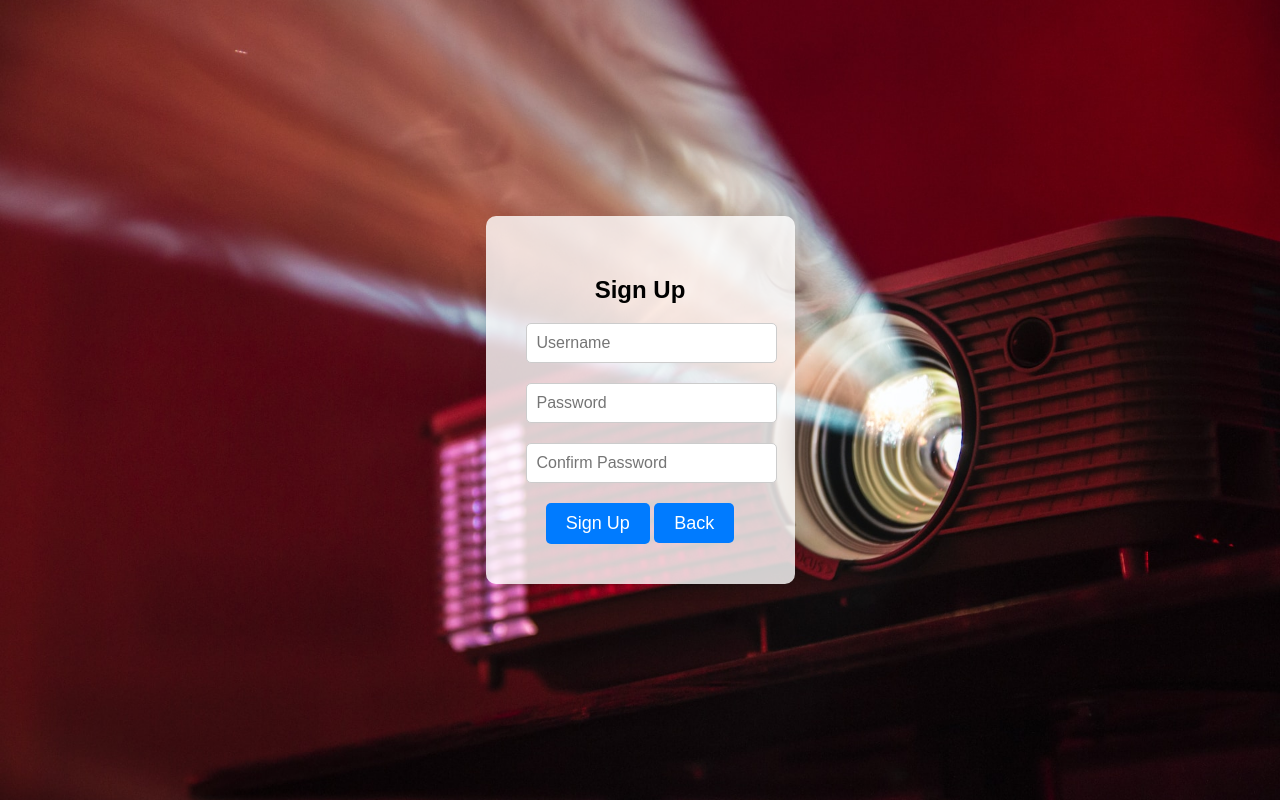
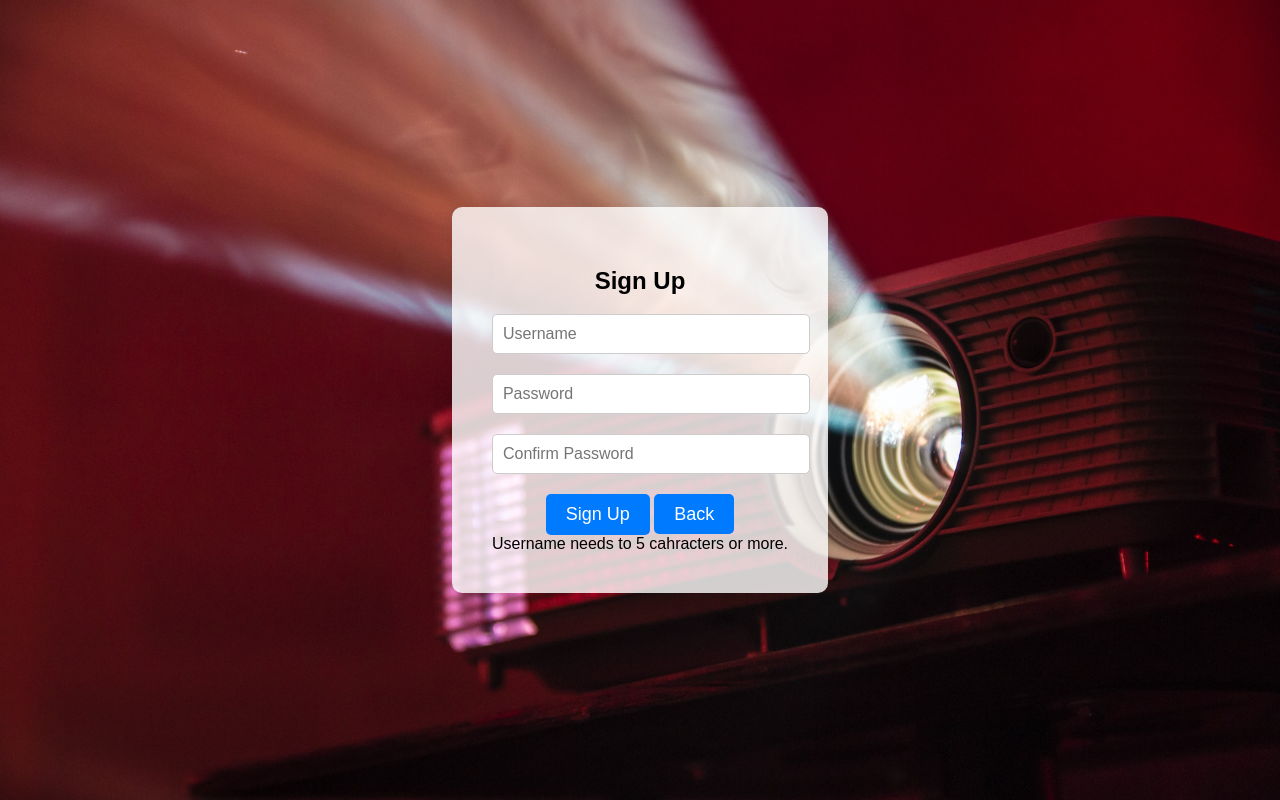
Before and after one commit to Moon350/movie_database, a website: page Public/signup.html in a window 1280 px wide. Both pictures are taken after a click on the button "Sign Up". Drawn offline with Linux system fonts and the light colour scheme; no server answers.

Commit message:
added requirements to password and username

```diff
--- a/Public/signup.html
+++ b/Public/signup.html
@@ -61,13 +61,13 @@
     <div class="container">
         <h2>Sign Up</h2>
         <div class="input-group">
-            <input type="text" placeholder="Username" id="username" required>
+            <input type="text" placeholder="Username" id="username" required minlength="7">
         </div>
         <div class="input-group">
-            <input type="password" placeholder="Password" id="password" required>
+            <input type="password" placeholder="Password" id="password" required minlength="7">
         </div>
         <div class="input-group">
-            <input type="password" placeholder="Confirm Password" id="confirmPassword" required>
+            <input type="password" placeholder="Confirm Password" id="confirmPassword" required minlength="7">
         </div>
         <button class="button" onclick="signup()">Sign Up</button>
         <a href="index.html" class="button">Back</a>
@@ -80,6 +80,21 @@
             var username = document.getElementById("username").value;
             var password = document.getElementById("password").value;
             var confirmPassword = document.getElementById("confirmPassword").value;
+
+            if (password !== confirmPassword) {
+                document.getElementById('error-message').textContent = "Passwords do not match.";
+                return;
+            }
+
+            if (username.length < 5) {
+                document.getElementById('error-message').textContent = "Username needs to 5 cahracters or more.";
+                return;
+            }
+
+            if (password.length < 7) {
+                document.getElementById('error-message').textContent = "Password needs to 7 cahracters or more.";
+                return;
+            }
 
             fetch('/signup', {
                 method: 'POST',
```
